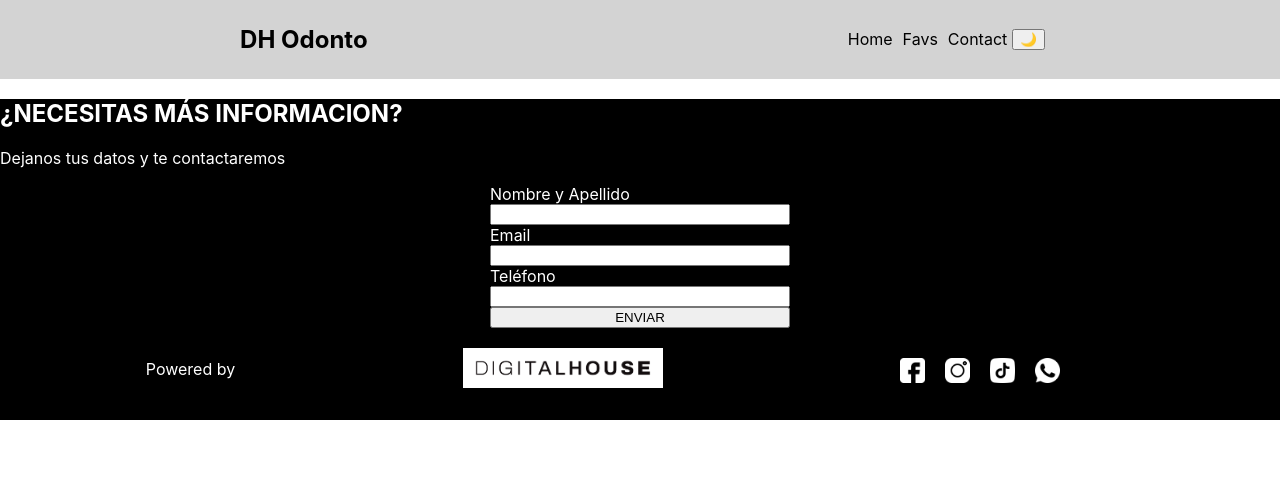
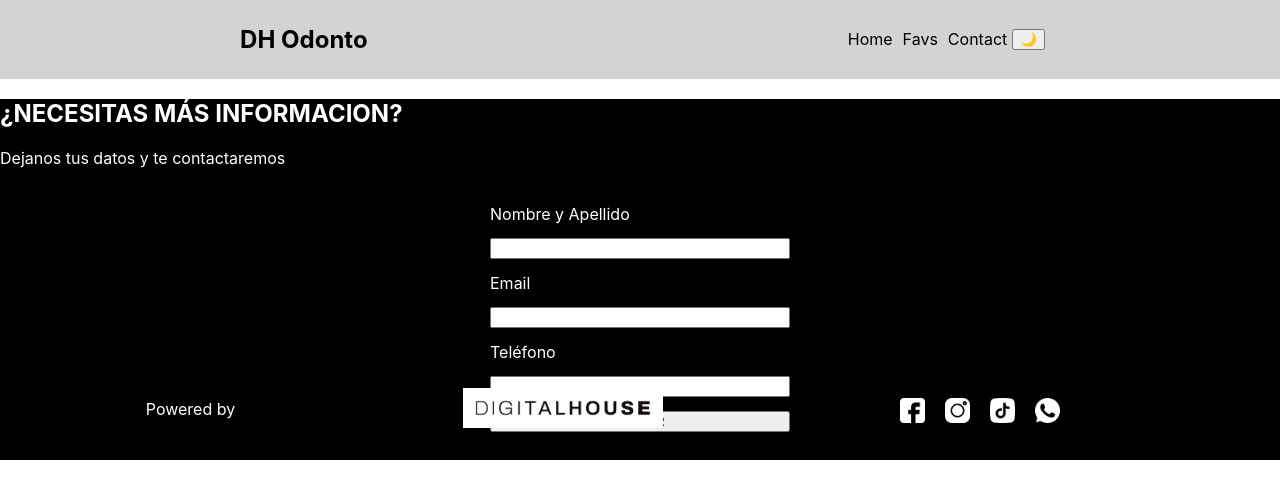
Before and after one commit to KarinPellegrini/fe3-final, a React (Vite) app: page /contact in a window 1280 px wide. Shown: the top 498 px of the page. Built offline with nearby package versions, Linux system fonts and the light colour scheme; no server answers.

Commit message:
last commit

```diff
--- a/src/Components/Form.jsx
+++ b/src/Components/Form.jsx
@@ -31,7 +31,12 @@ const Form = (props) => {
     }
 
     return (
-        <form onSubmit={validar}>
+        <form onSubmit={validar} style={{
+            display: "flex",
+            flexDirection: "column",
+            gap: 14,
+            padding: "20px"
+        }}>
             <label htmlFor="nombre">Nombre y Apellido </label>
             <input
                 type="text"
@@ -53,7 +58,7 @@ const Form = (props) => {
                 value={telefono}
                 onChange={(e) => setTelefono(e.target.value)}
             />
-            <button type="submit"> ENVIAR </button>
+            <button type="submit" > ENVIAR </button>
             {mensaje ? <p className="mensaje"> {mensaje} </p> : null}
         </form>
     );
--- a/src/Routes/Contact.jsx
+++ b/src/Routes/Contact.jsx
@@ -16,7 +16,7 @@ const Contact = () => {
 
     return (
       <div >
-        <div>
+        <div >
           <h2>¿NECESITAS MÁS INFORMACION?</h2>
           <p>Dejanos tus datos y te contactaremos</p>
           <Form agregar={handleSubmit} />
```
